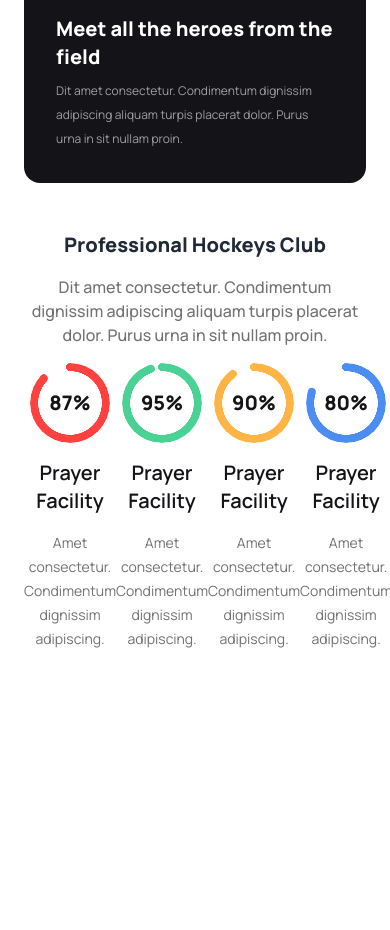
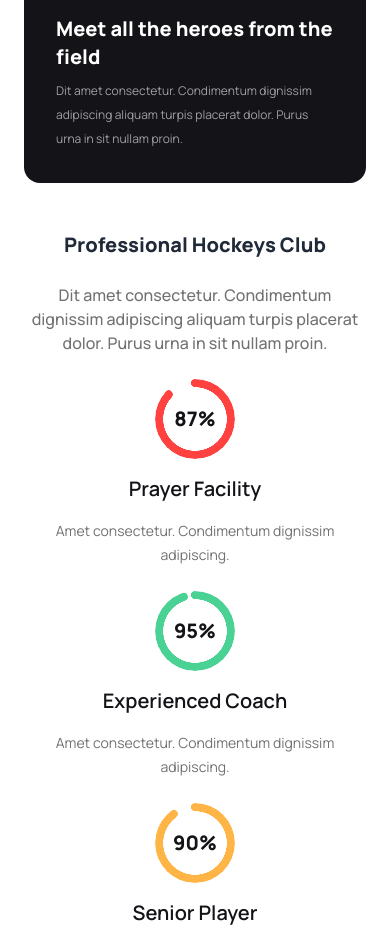
Before and after one commit to Nurunnabi87/hokeys, a plain HTML site: page index.html in a window 390 px wide. Shown: the part 304-1234 px from the top of the page. Before the commit the page ends 979 px from the top, so only its background shows below. Drawn offline with nearby package versions, Linux system fonts and the light colour scheme.

Commit message:
banner and radical progress section responsive done

```diff
--- a/index.html
+++ b/index.html
@@ -69,7 +69,7 @@
     <main>
       <section id="professional-hockeys-club">
         <div
-          class="container mx-auto p-6 lg:p-12 text-center space-y-4 lg:space-y-8"
+          class="container mx-auto p-6 lg:p-12 text-center space-y-6 lg:space-y-8"
         >
           <h3 class="text-xl lg:text-4xl font-extrabold">
             Professional Hockeys Club
@@ -78,7 +78,7 @@
             Dit amet consectetur. Condimentum dignissim adipiscing aliquam
             turpis placerat dolor. Purus urna in sit nullam proin.
           </p>
-          <div class="flex justify-around">
+          <div class="flex flex-col lg:flex-row gap-6 lg:gap-4 justify-between">
             <div class="space-y-4">
               <div
                 class="radial-progress text-[#ff4240]"
@@ -103,7 +103,7 @@
                 <span class="text-[#131318] text-xl font-extrabold">95%</span>
               </div>
               <h4 class="text-xl text-[#131318] font-semibold">
-                Prayer Facility
+                Experienced Coach
               </h4>
               <p class="text-sm text-[#13131899] leading-6">
                 Amet consectetur. Condimentum dignissim adipiscing.
@@ -118,7 +118,7 @@
                 <span class="text-[#131318] text-xl font-extrabold">90%</span>
               </div>
               <h4 class="text-xl text-[#131318] font-semibold">
-                Prayer Facility
+                Senior Player
               </h4>
               <p class="text-sm text-[#13131899] leading-6">
                 Amet consectetur. Condimentum dignissim adipiscing.
@@ -133,7 +133,7 @@
                 <span class="text-[#131318] text-xl font-extrabold">80%</span>
               </div>
               <h4 class="text-xl text-[#131318] font-semibold">
-                Prayer Facility
+                Training Ground
               </h4>
               <p class="text-sm text-[#13131899] leading-6">
                 Amet consectetur. Condimentum dignissim adipiscing.
```
